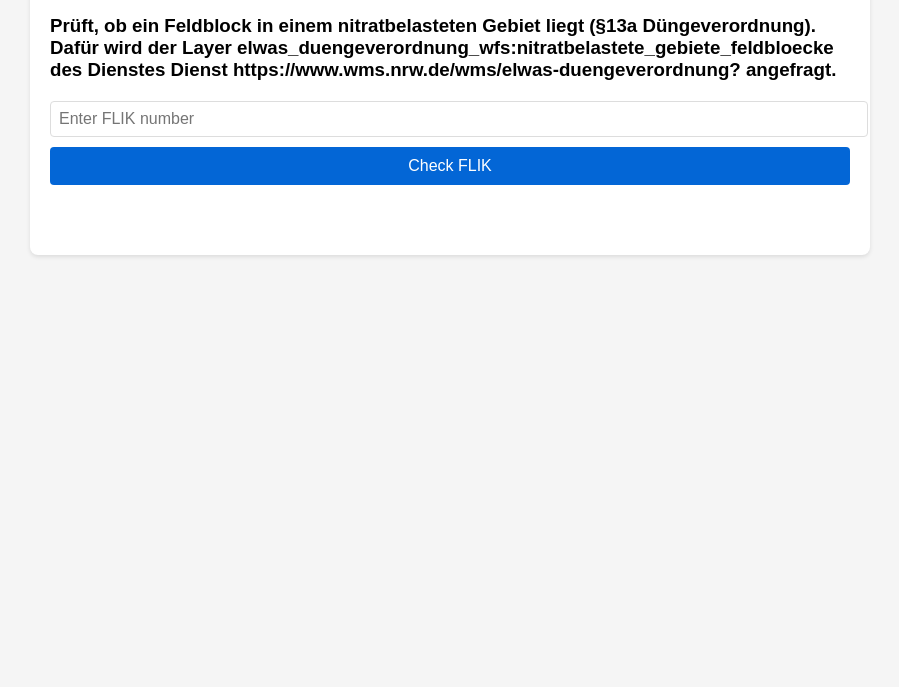
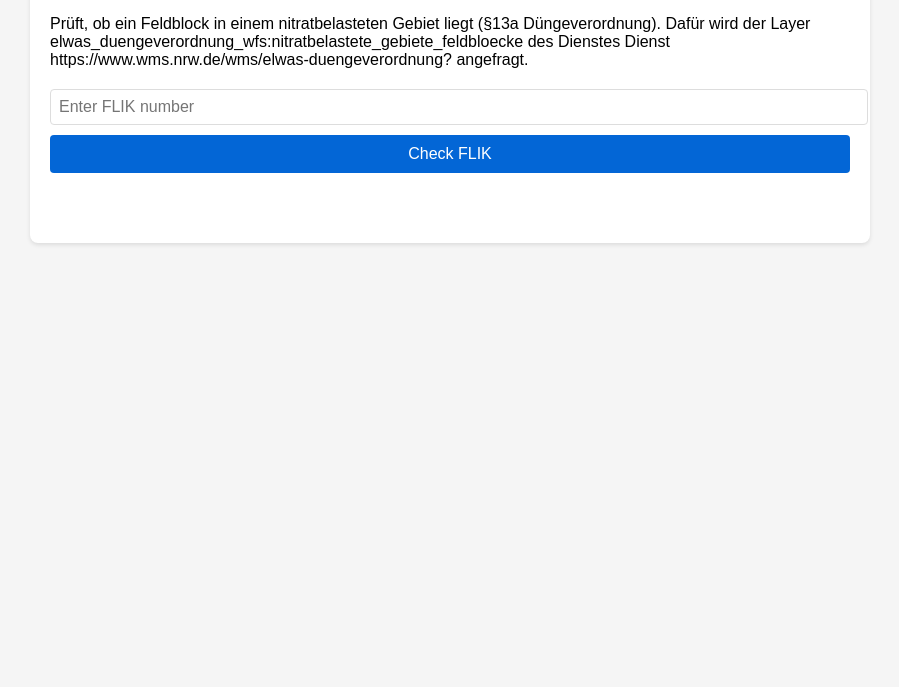
Before and after one commit to kratum/flik-checker, a plain HTML site: page index.html in a window 1280 px wide. Shown: the part 113-800 px from the top of the page, without its empty margins (190-1089 px from the left). Drawn offline with Linux system fonts and the light colour scheme.

Commit message:
Update index.html

```diff
--- a/index.html
+++ b/index.html
@@ -83,8 +83,8 @@
 <body>
     <div class="container">
         <h1>FLIK Checker</h1>
-        <h3>Prüft, ob ein Feldblock in einem nitratbelasteten Gebiet liegt (§13a Düngeverordnung). Dafür wird der Layer elwas_duengeverordnung_wfs:nitratbelastete_gebiete_feldbloecke des Dienstes Dienst https://www.wms.nrw.de/wms/elwas-duengeverordnung? angefragt.
-</h3>
+        <p>Prüft, ob ein Feldblock in einem nitratbelasteten Gebiet liegt (§13a Düngeverordnung). Dafür wird der Layer elwas_duengeverordnung_wfs:nitratbelastete_gebiete_feldbloecke des Dienstes Dienst https://www.wms.nrw.de/wms/elwas-duengeverordnung? angefragt.
+</p>
         <div class="form-container">
             <input type="text" id="flik" placeholder="Enter FLIK number" required>
             <button onclick="checkFLIK()">Check FLIK</button>
```
